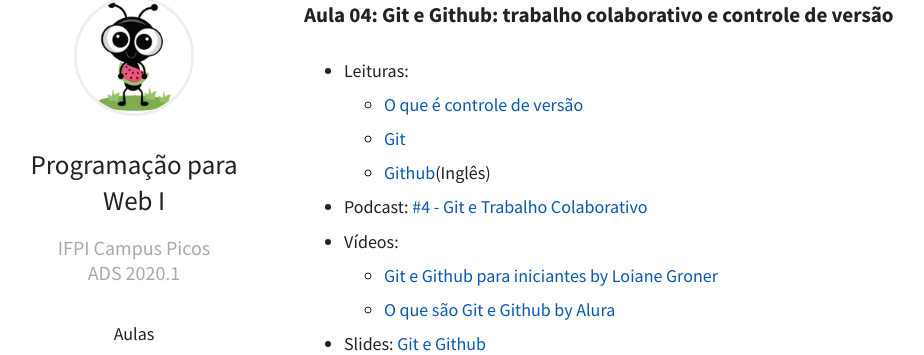
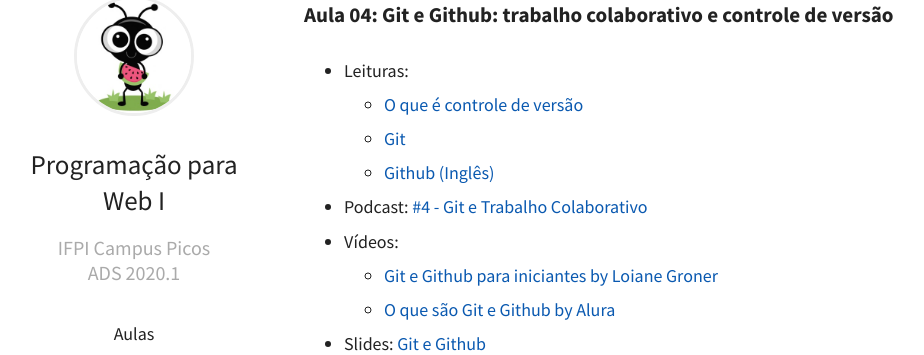
Before and after one commit to jesielviana/web-dev, a Jekyll site: the page built from aulas.md, in a window 1280 px wide and 900 px high, scrolled down 1572 px. Shown: the part 99-454 px from the top of the window, without its empty margins (51-975 px from the left). Built offline with Jekyll 4.4.1, drawn with Linux system fonts in a browser that asks for light colours; part of the change alters nothing that is shown.

```diff
--- a/_config.yml
+++ b/_config.yml
@@ -12,6 +12,8 @@ sass:
   sass_dir: _sass
 plainwhite:
   name: Programação para Web I
+  search: true
+  html_lang: "pt-br"
   tagline: |
     IFPI Campus Picos
     ADS 2020.1
--- a/aulas.md
+++ b/aulas.md
@@ -52,14 +52,14 @@ date:   2020-03-04 21:03:36 +0530
 
 ### Aula 04: Git e Github: trabalho colaborativo e controle de versão
 - Leituras:
-  - [O que é controle de versão](https://www.atlassian.com/br/git/tutorials/what-is-version-control)
-  - [Git](https://engsoftmoderna.info/capAp.html)
-  - [Github](https://guides.github.com/activities/hello-world/)(Inglês)
+  - <a href="https://www.atlassian.com/br/git/tutorials/what-is-version-control" target="_blank">O que é controle de versão</a>
+  - <a href="https://engsoftmoderna.info/capAp.html" target="_blank">Git</a>
+  - <a href="https://guides.github.com/activities/hello-world/" target="_blank">Github (Inglês)</a>
 - Podcast: [#4 - Git e Trabalho Colaborativo](https://open.spotify.com/episode/28lVsU2OqtkdwmijazZdYt)
 - Vídeos:
-  - [Git e Github para iniciantes by Loiane Groner](https://www.youtube.com/watch?v=UMhskLXJuq4)
-  - [O que são Git e Github by Alura](https://www.youtube.com/watch?v=P4BNi_yPehc)
-- Slides: [Git e Github](/web-dev/slides/aula-04)
+  - <a href="https://www.youtube.com/watch?v=UMhskLXJuq4" target="_blank">Git e Github para iniciantes by Loiane Groner</a>
+  - <a href="https://www.youtube.com/watch?v=P4BNi_yPehc" target="_blank">O que são Git e Github by Alura</a>
+- Slides: <a href="/web-dev/slides/aula-04" target="_blank">Git e Github</a>
 - Atividades:  [Atividade 04](/web-dev/atividades#atividade-4)
 
 ### Aula 05: Páginas Web elegantes com HTML5 e CSS3
```
